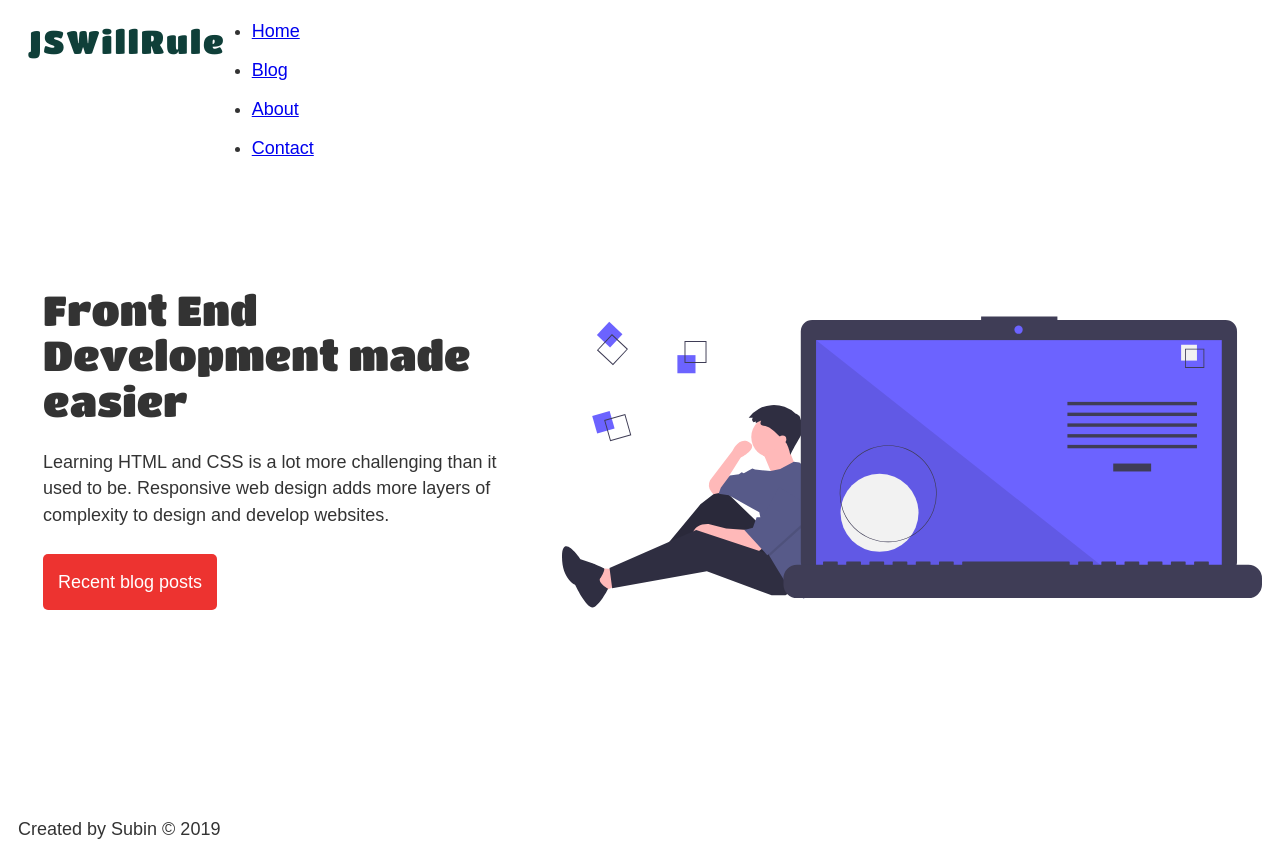
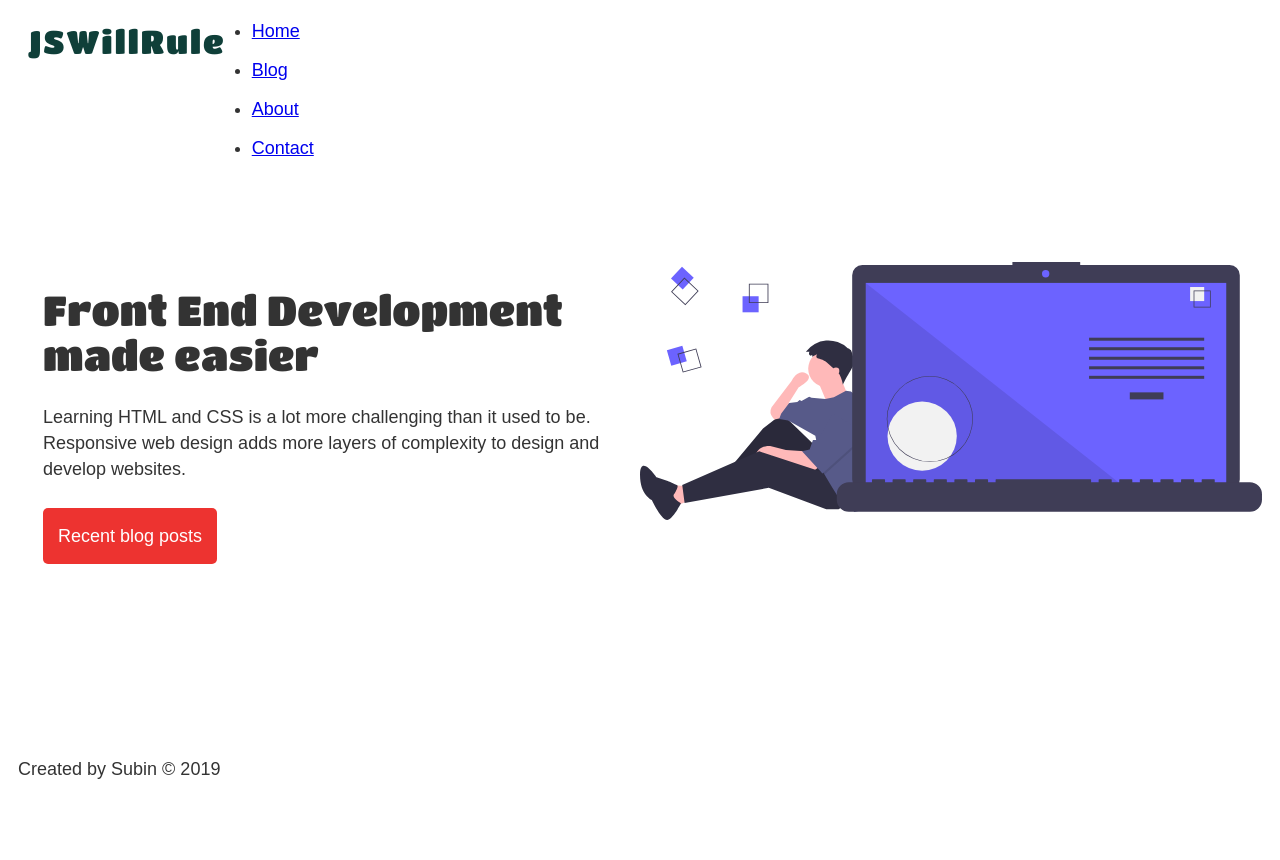
Before and after one commit to subinedge/MyBlog, a Gatsby site: page / in a window 1280 px wide. After the commit the page ends 800 px from the top, so only its background shows below. Built offline with nearby package versions, Linux system fonts and the light colour scheme; Gatsby itself is replaced by a stand-in of ours.

Commit message:
scss folder structured

```diff
--- a/src/components/footer.js
+++ b/src/components/footer.js
@@ -1,6 +1,6 @@
 import React from 'react'
 import {graphql, useStaticQuery} from 'gatsby'
-import footerStyles from './footer.module.scss'
+import footerStyles from './styles/scss/footer.module.scss'
 
 const Footer = ()=> {
   const authorName = useStaticQuery(graphql`
--- a/src/components/header.js
+++ b/src/components/header.js
@@ -1,7 +1,7 @@
 import React from 'react';
 import {Link, graphql, useStaticQuery} from 'gatsby';
 
-import headerStyles from '../components/header.module.scss'
+import headerStyles from './styles/scss/header.module.scss'
 
 const Header = ()=> {
 
--- a/src/components/headerBody.js
+++ b/src/components/headerBody.js
@@ -1,13 +1,16 @@
 import React from "react"
 import {Link} from 'gatsby'
-import headerBodyStyles from './headerBody.module.scss'
+import headerBodyStyles from './styles/scss/headerBody.module.scss'
 import header_hero from '../assets/header_hero.svg'
 
 const headerBody = () => {
 
   return(
     <main className={headerBodyStyles.headerBody}>
-      <img src={header_hero} alt="thinking about how to code"/>
+      <div className={headerBodyStyles.imageDiv}>
+       <img src={header_hero} alt="thinking about how to code"/>
+      </div>
+
       <div className={headerBodyStyles.headerContent}>
         <h2>Front End Development made easier</h2>
         <p>Learning HTML and CSS is a lot more challenging than it used to be. Responsive web design adds more layers of complexity to design and develop websites.</p>
--- a/src/components/layout.js
+++ b/src/components/layout.js
@@ -5,7 +5,7 @@ import Footer from './footer'
 
 import '../styles/index.scss'
 
-import layoutStyles from '../components/layout.module.scss'
+import layoutStyles from './styles/scss/layout.module.scss'
 
 const Layout = (props) => {
   return(
--- a/src/components/header.module.scss
+++ b/src/components/styles/scss/header.module.scss
@@ -56,6 +56,7 @@ $logo-font: 'Titan One', cursive;
   color: $nav-active-color;
 }
 
-.logo_secondary {
-  font-family: $logo-font;
-}
+
+
+
+// MEDIA QUERIES
--- a/src/components/headerBody.module.scss
+++ b/src/components/styles/scss/headerBody.module.scss
@@ -3,19 +3,26 @@
 
 
 .headerBody {
-  height: 500px;
+  height: auto;
   width: 100%;
   margin-top: 20px;
   display: flex;
   flex-direction: row-reverse;
+  flex-wrap: wrap;
 
-  img {
-    width: 700px;
-    height: 400px;
+  .imageDiv {
+    width: 50%;
+    // height: 50%;
+
+    // img {
+    //   width: 100%;
+    //   height: 100%;
+    // }
   }
 
   .headerContent {
     padding: 25px;
+    width: 50%;
   }
 
   .headerContent h2{
```
Also changed, not shown: src/components/styles/scss/footer.module.scss (renamed from src/components/footer.module.scss), src/components/styles/scss/layout.module.scss (renamed from src/components/layout.module.scss).
